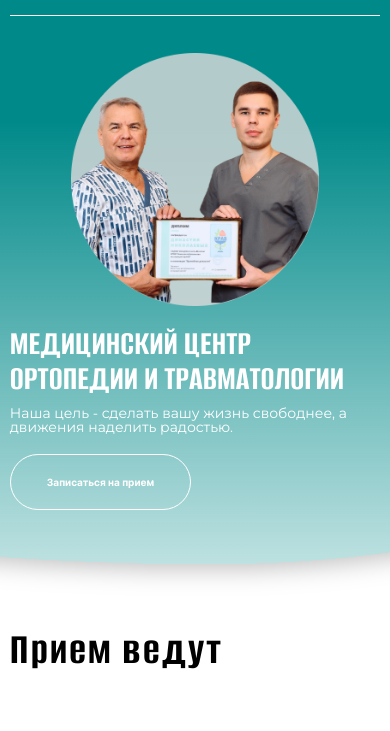
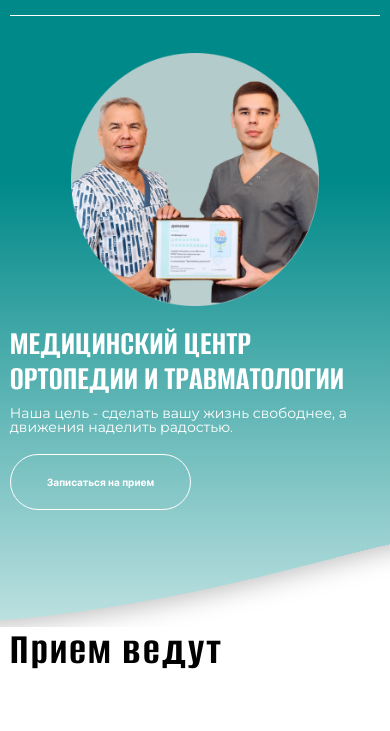
Before and after one commit to RudolphIgor/doktorNikolaev, a website: page src/index.html in a window 390 px wide. Shown: the part 48-779 px from the top of the page. Drawn offline with nearby package versions, Linux system fonts and the light colour scheme; files that its build step writes are made by us from their sources; files whose address does not match are found by name; a web font is replaced by a local one.

Commit message:
Переделан адаптив первого экрана

```diff
--- a/gulp/version.json
+++ b/gulp/version.json
@@ -1,3 +1,3 @@
 {
-    "main": "20230405143238"
+    "main": "20230406091525"
 }
--- a/src/html/section1.html
+++ b/src/html/section1.html
@@ -1,7 +1,7 @@
 <section class="page__section page__section1">
   <div class="container page__section1__wrapper">
     <div class="row row__offer">
-      <h1 class="offer">Медицинский центр ортопедии и травматологии</h1>
+      <h1 class="offer">Медицинский центр ортопедии&nbsp;и&nbsp;травматологии</h1>
       <p class="subOffer">
         Наша цель - сделать вашу жизнь свободнее, а движения наделить радостью.
       </p>
--- a/src/scss/section1.scss
+++ b/src/scss/section1.scss
@@ -5,23 +5,23 @@
 
 	//RESPONSIVE
 	@media (max-width: 1200px){
-		background: url("@img/Background.svg") center -100px no-repeat;
+		// background: url("@img/Background.svg") center -100px no-repeat;
 	}
 	@media (max-width: 1066px){
-		background: url("@img/Background.svg") center -200px no-repeat;
+		// background: url("@img/Background.svg") center -200px no-repeat;
 	}
 	@media (max-width: 880px){
-		background: url("@img/Background.svg") center -250px no-repeat;
+		// background: url("@img/Background.svg") center -250px no-repeat;
 	}
 	@media (max-width: 640px){
-		background: url("@img/Background.svg") center -300px no-repeat;
+		// background: url("@img/Background.svg") center -300px no-repeat;
 	}
 	@media (max-width: 576px){
-		background: url("@img/Background.svg") -450px 0px no-repeat;
+		// background: url("@img/Background.svg") -450px 0px no-repeat;
 		padding: 0px 0px 30% 0px;
 	}
 	@media (max-width: 450px){
-		background: url("@img/Background.svg") -450px -60px no-repeat;
+		// background: url("@img/Background.svg") -450px -60px no-repeat;
 		padding: 0px 0px 30% 0px;
 	}
 
@@ -45,15 +45,17 @@
 		width: 53%;
 	}
 	&__offer {
-		width: 41%;
+		// width: 41%;
+		flex: 0 1 50%;
+		margin-right: 15%;
 		@media (max-width: 1067px) {
-			width: 52%;
+			// width: 52%;
 		}
 		@media (max-width: 880px) {
-			width: 47%;
+			// width: 47%;
 		}
 		@media (max-width: 798px) {
-			width: 50%;
+			// width: 50%;
 		}
 		//RESPONSIVE
 		@media (max-width: 576px){
@@ -63,9 +65,10 @@
 
 	}
 	&__img {
-		width: 48%;
+		// width: 48%;
+		flex: 0 1 50%;
 		@media (max-width: 1067px) {
-			width: 40%;
+			// width: 40%;
 		}
 
 		//RESPONSIVE
```
Also changed, not shown: dist/css/style.css, dist/css/style.min.css, dist/index.html, 1 other file.
